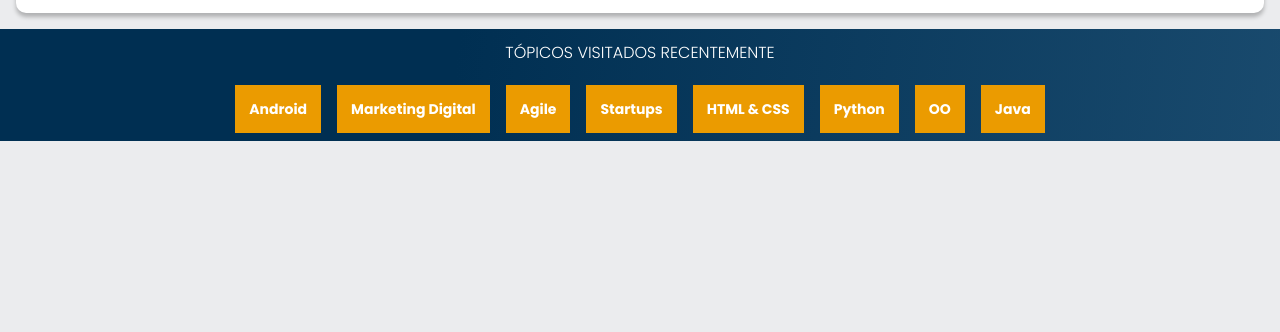
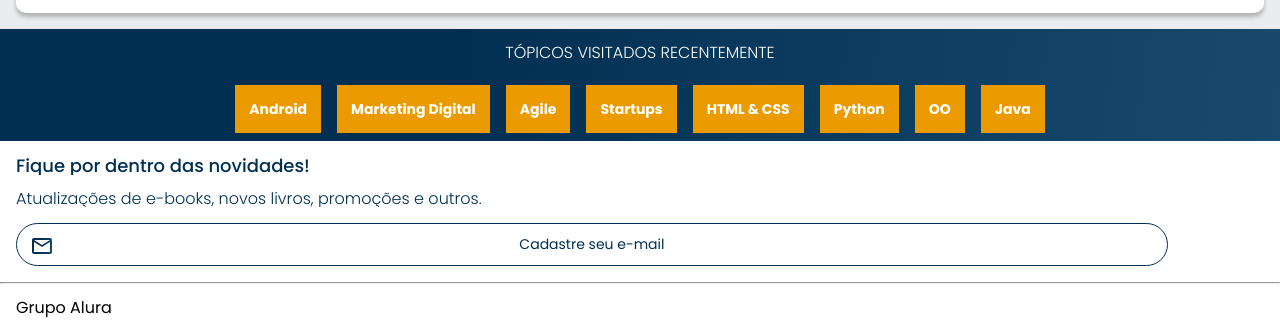
Before and after one commit to devmarcosgarcia/alura-books, a plain HTML site: page index.html in a window 1280 px wide. Shown: the part 2358-2690 px from the top of the page. Before the commit the page ends 2499 px from the top, so only its background shows below. Drawn offline with nearby package versions, Linux system fonts and the light colour scheme.

Commit message:
add section contato e footer

```diff
--- a/index.html
+++ b/index.html
@@ -191,6 +191,18 @@
         </ul>
     </section>
 
+    <section class="contato">
+        <h2 class="contato__titulo">Fique por dentro das novidades!</h2>
+        <p class="contato__texto">Atualizações de e-books, novos livros, promoções e outros.</p>
+        <input type="email" placeholder="Cadastre seu e-mail" class="contato__email">
+    </section>
+
+    <hr>
+
+    <footer class="rodape">
+        <h2 class="rodape__titulo">Grupo Alura</h2>
+    </footer>
+
 
     <script src="https://cdn.jsdelivr.net/npm/swiper@8/swiper-bundle.min.js"></script>
 
--- a/style.css
+++ b/style.css
@@ -2,6 +2,8 @@
 @import url(styles/banner.css);
 @import url(styles/carrossel.css);
 @import url(styles/topicos.css);
+@import url(styles/contato.css);
+@import url(styles/rodape.css);
 
 :root{
     --cor-de-fundo: #EBECEE;
--- /dev/null
+++ b/styles/contato.css
@@ -0,0 +1,40 @@
+.contato{
+    background-color: var(--branco);
+    padding: 1em;
+}
+
+.contato__titulo, .contato__texto{
+    background: var(--azul-degrade);
+    -webkit-background-clip: text;
+    -webkit-text-fill-color: transparent;
+    background-clip: text;
+}
+
+.contato__titulo{
+    font-size: 18px;
+    font-weight: 500;
+}
+
+.contato__texto{
+    font-weight: 300;
+    margin: 1em 0;
+}
+
+.contato__email{
+    background-color: transparent;
+    border: 1px solid var(--azul);
+    color: var(--azul);
+    border-radius: 24px;
+    padding: 1em;
+    width: 90%;
+}
+
+.contato__email::placeholder{
+    font-family: var(--font-principal);
+    font-size: 14px;
+    font-weight: 400;
+    text-align: center;
+    color: var(--azul);
+    background: url(../img/Email.svg) no-repeat;
+
+}
--- /dev/null
+++ b/styles/rodape.css
@@ -0,0 +1,8 @@
+hr{
+    margin: 0;
+}
+
+.rodape{
+    background-color: var(--branco);
+    padding: 1em;
+}
```
Also changed, not shown: img/Email.svg (added).
